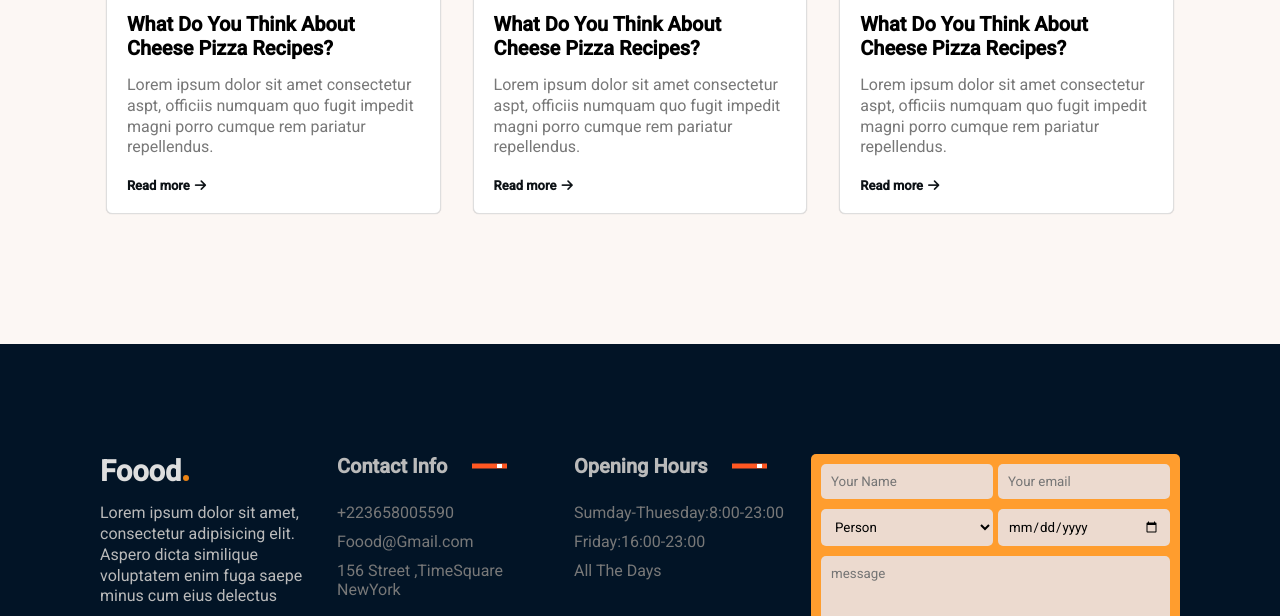
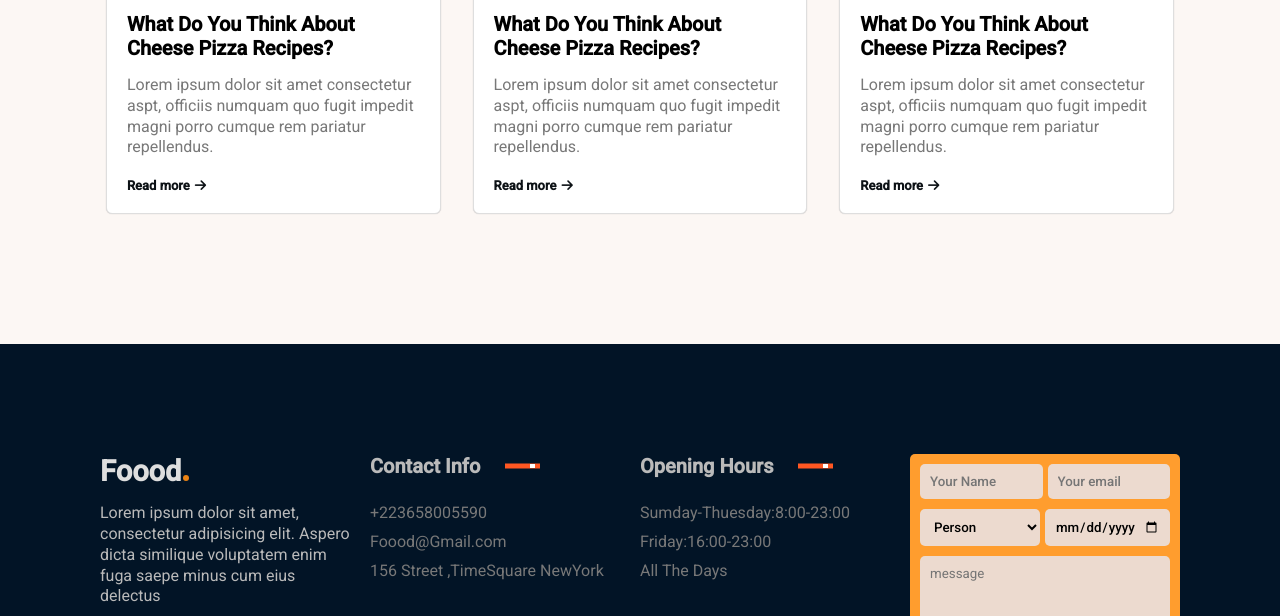
Before and after one commit to MohammedAlez/resturant-template, a plain HTML site: page index.html in a window 1280 px wide. Shown: the part 6184-6800 px from the top of the page. Drawn offline with nearby package versions, Linux system fonts and the light colour scheme.

Commit message:
new update

```diff
--- a/css/style.css
+++ b/css/style.css
@@ -1101,6 +1101,7 @@ footer .container .part:nth-child(4) form{
   display: flex;
   flex-direction: column;
   gap: 10px;
+  width:100%;
 }
 footer .container .part:nth-child(4) textarea{
   resize: none;
@@ -1124,7 +1125,8 @@ footer .container .part:nth-child(4) div select{
     padding: 10px;
     background-color:hsl(23deg 44% 87%);
     border-radius: 5px;
-    /* font-weight: 500; */
+    font-weight: 500;
+    width: 50%;
 }
 footer .container .part:nth-child(4) span{
   display: block;
@@ -1135,6 +1137,11 @@ footer .container .part:nth-child(4) span{
   color:white;
   border-radius:7px;
   cursor:pointer
+}
+@media (max-width:410px){
+  footer .container .part:nth-child(4) div{
+    /* width:80% */
+  }
 }
 @media (max-width:1150px){
   footer .container{
@@ -1164,6 +1171,7 @@ footer .container .part:nth-child(4) span{
   transition: .2s;
   cursor: pointer;
   opacity: 0;
+  z-index: 800;
 }
 .up.on{
   bottom: 30px;
```
